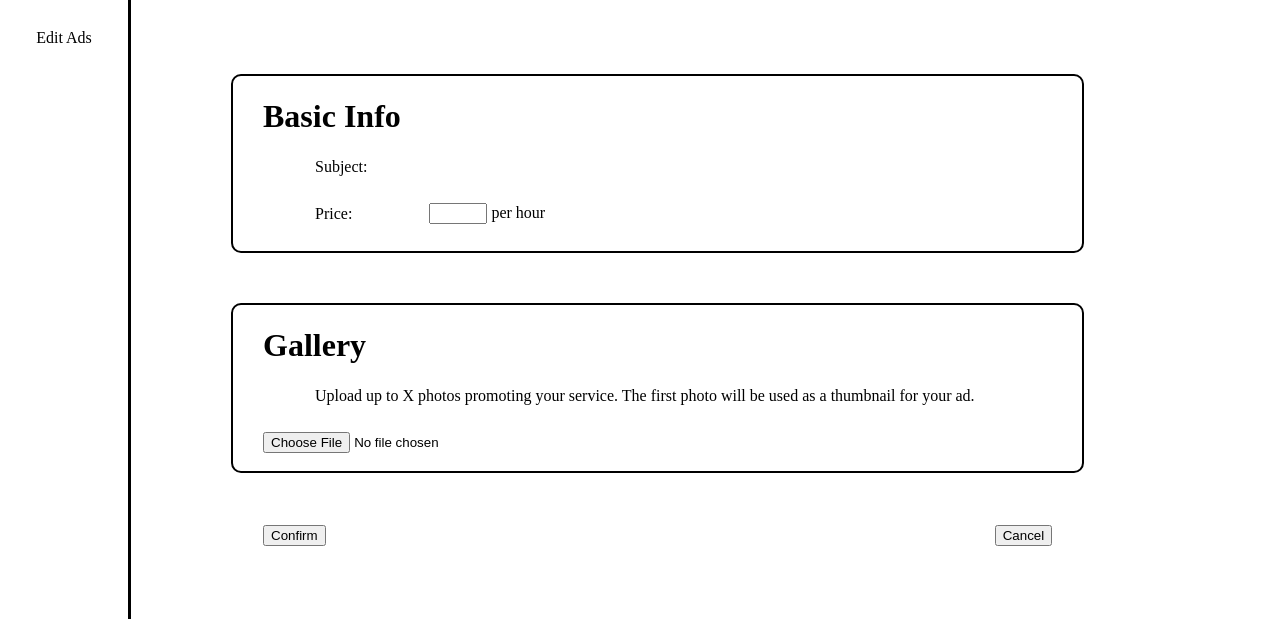
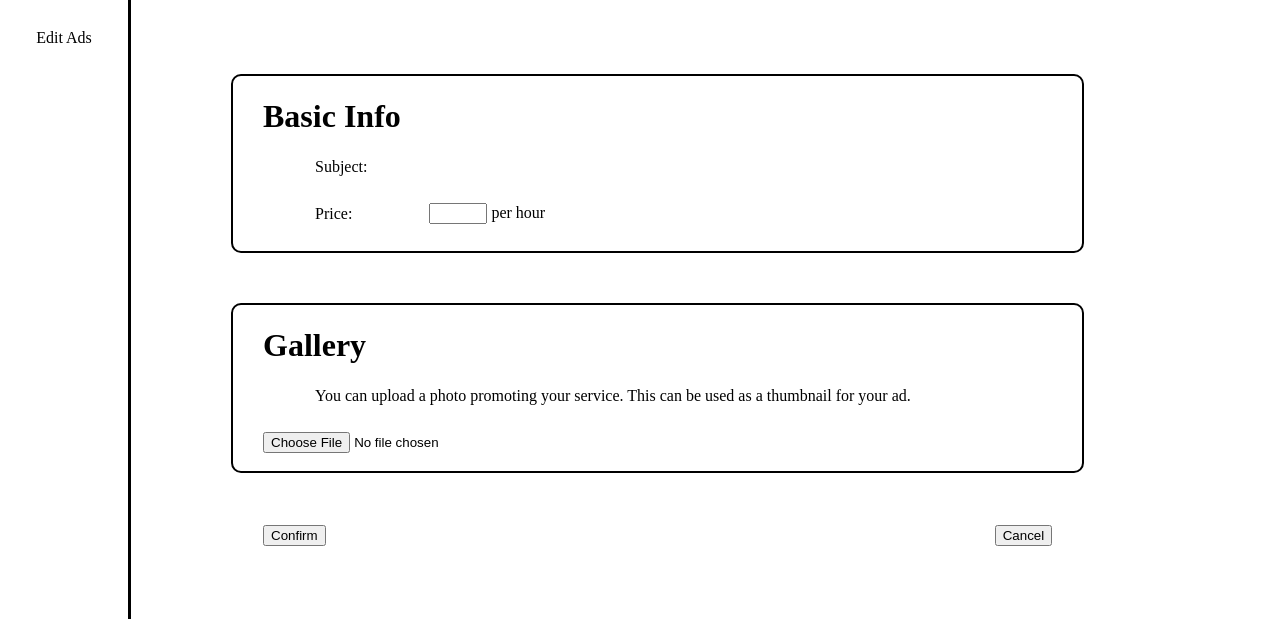
Before and after one commit to cs192-Iskool/Iskool, a PHP site: page /EditAds.php?ad=1 in a window 1280 px wide. Shown: the part 188-807 px from the top of the page. Run offline with PHP 8.4, Linux system fonts and the light colour scheme; the visitor is signed in with stand-in values (Sample User, id 1); data that the repository does not hold is empty.

Commit message:
Update EditAds.php

```diff
--- a/EditAds.php
+++ b/EditAds.php
@@ -97,7 +97,7 @@
                     <table>
                         <tr>
                             <td>
-                                Upload up to X photos promoting your service. The first photo will be used as a thumbnail for your ad.
+                                You can upload a photo promoting your service. This can be used as a thumbnail for your ad.
                             </td>
                         </tr>
                     </table>
```
